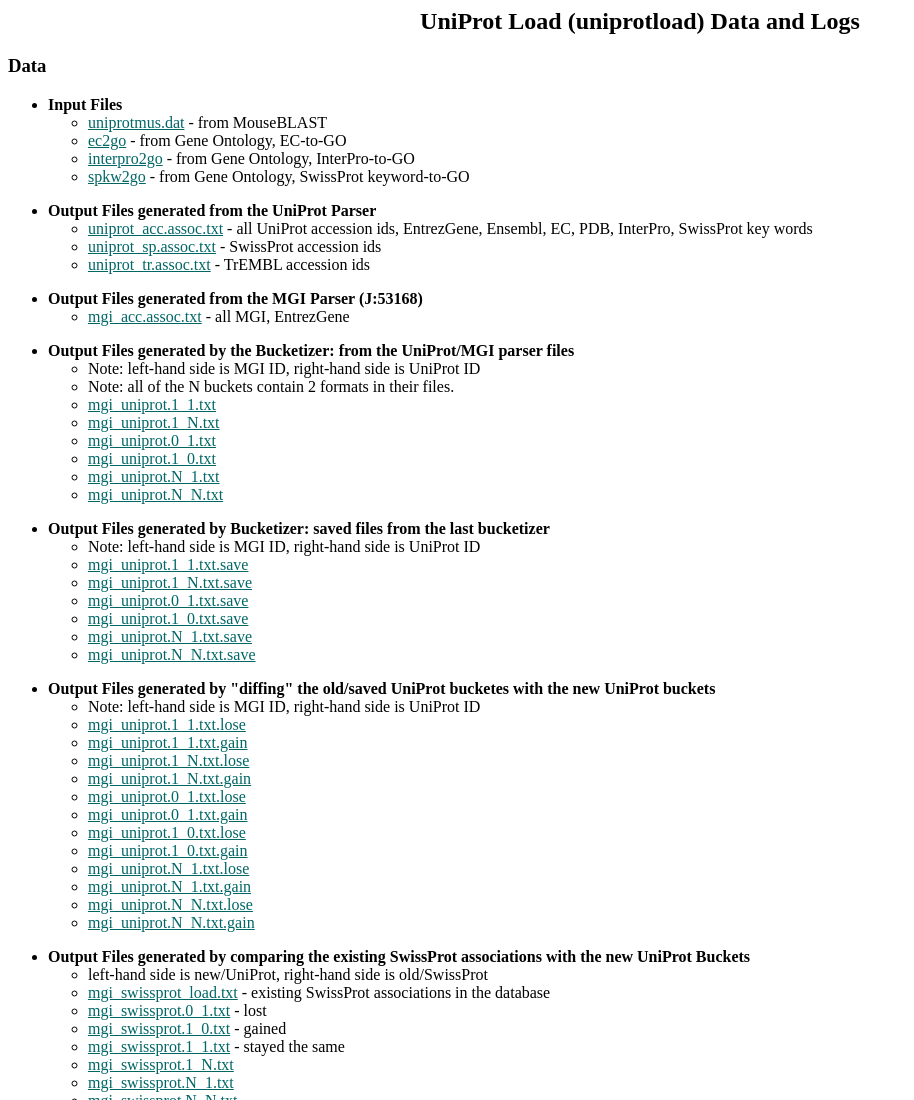
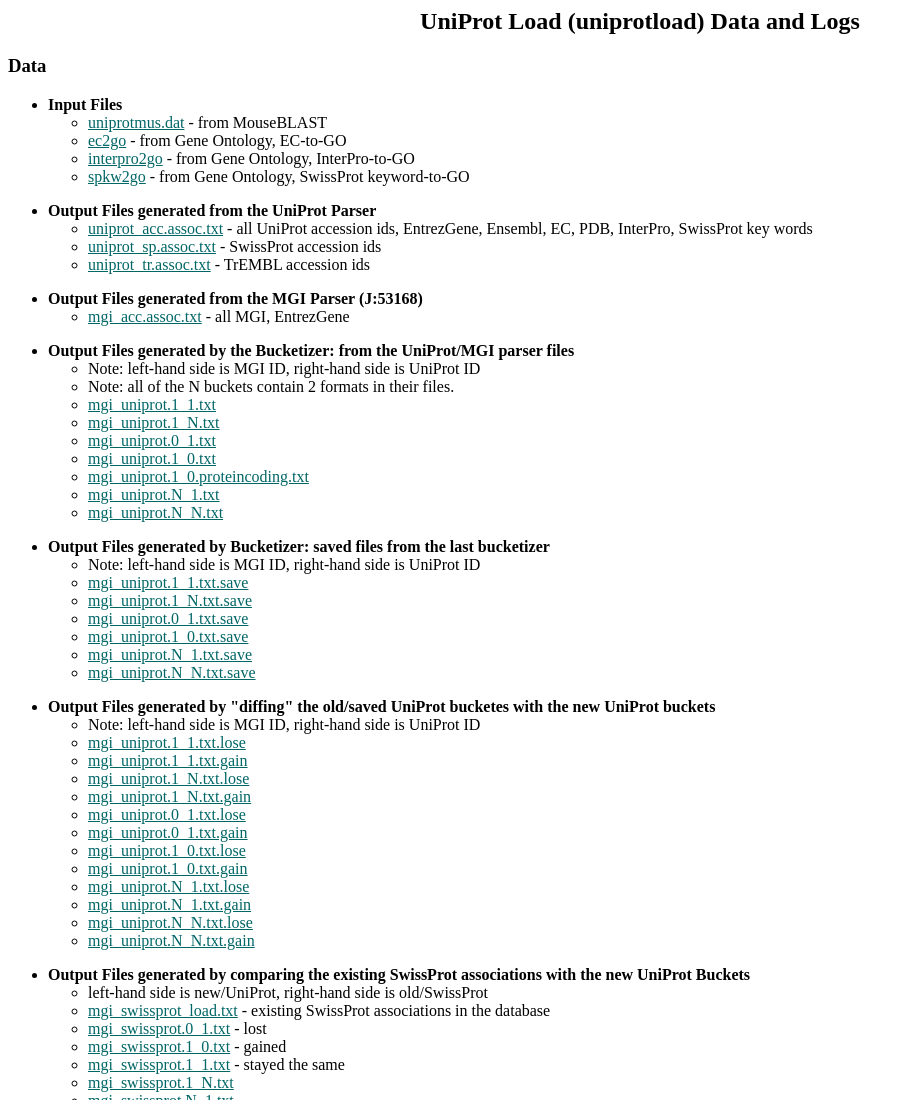
Before and after one commit to mgijax/uniprotload, a plain HTML site: page index.html in a window 1280 px wide. Shown: the top 1100 px of the page, without its empty margins (0-914 px from the left). Drawn offline with Linux system fonts and the light colour scheme.

Commit message:
uniprotload-4-4-1-4

```diff
--- a/index.html
+++ b/index.html
@@ -41,6 +41,7 @@
 <LI><A HREF="/data/loads/uniprot/uniprotload/output/mgi_uniprot.1_N.txt">mgi_uniprot.1_N.txt</A>
 <LI><A HREF="/data/loads/uniprot/uniprotload/output/mgi_uniprot.0_1.txt">mgi_uniprot.0_1.txt</A>
 <LI><A HREF="/data/loads/uniprot/uniprotload/output/mgi_uniprot.1_0.txt">mgi_uniprot.1_0.txt</A>
+<LI><A HREF="/data/loads/uniprot/uniprotload/output/mgi_uniprot.1_0.proteincoding.txt">mgi_uniprot.1_0.proteincoding.txt</A>
 <LI><A HREF="/data/loads/uniprot/uniprotload/output/mgi_uniprot.N_1.txt">mgi_uniprot.N_1.txt</A>
 <LI><A HREF="/data/loads/uniprot/uniprotload/output/mgi_uniprot.N_N.txt">mgi_uniprot.N_N.txt</A>
 <P>
```
Also changed, not shown: 3 other files.
